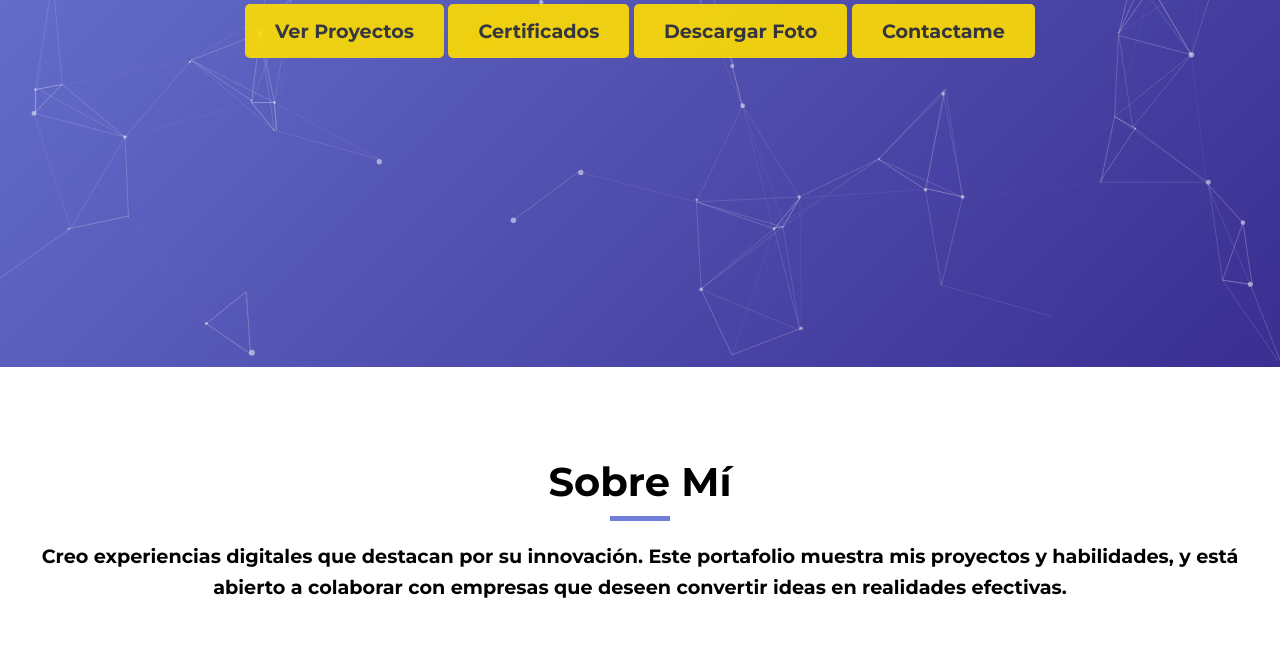
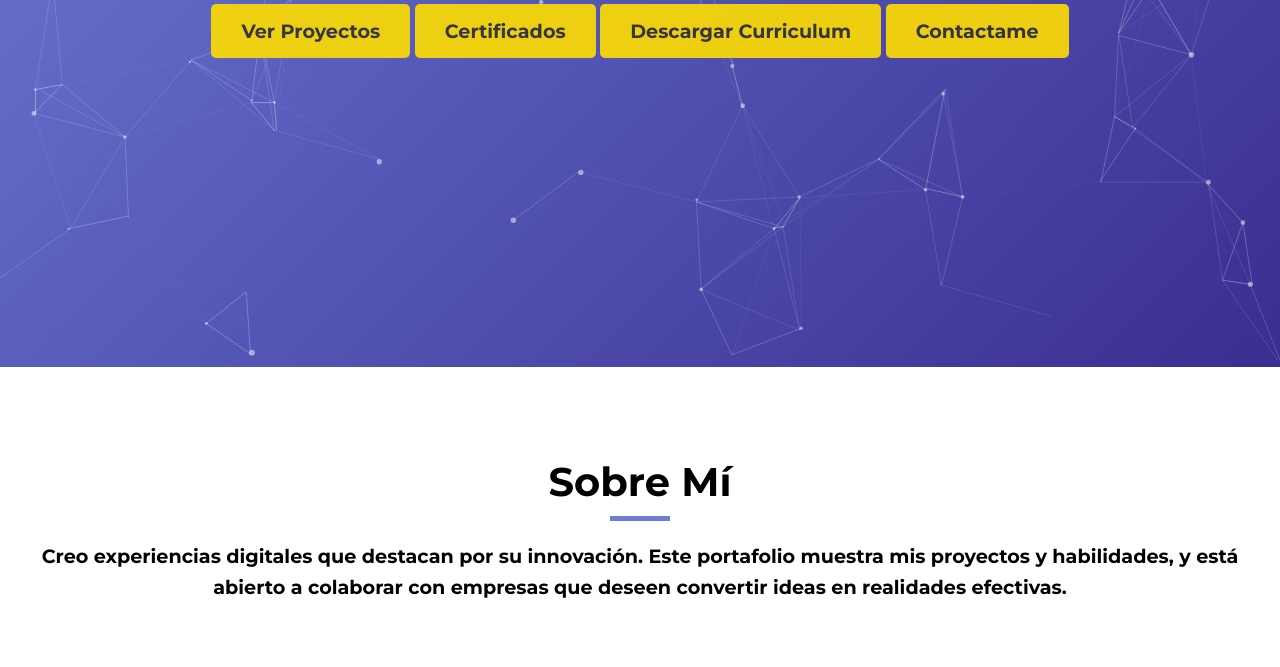
Before and after one commit to juanmancebobercianos/miportfolio, a plain HTML site: page index.html in a window 1280 px wide. Shown: the part 433-1100 px from the top of the page. Drawn offline with nearby package versions, Linux system fonts and the light colour scheme.

Commit message:
arreglo cv

```diff
--- a/index.html
+++ b/index.html
@@ -19,7 +19,7 @@
             <p>Desarrollador Web Creativo y Comprometido</p>
             <a href="#projects" class="btn">Ver Proyectos</a>
             <a href="#certificados" class="btn">Certificados</a>
-            <a href="pdf/Micv.pdf" class="btn" download="Micv">Descargar Foto</a>
+            <a href="pdf/Micv.pdf" class="btn" download="Micv">Descargar Curriculum</a>
             <a href="#contact" class="btn">Contactame</a> <!-- Botón de contacto -->
         </div>
     </header>
```
